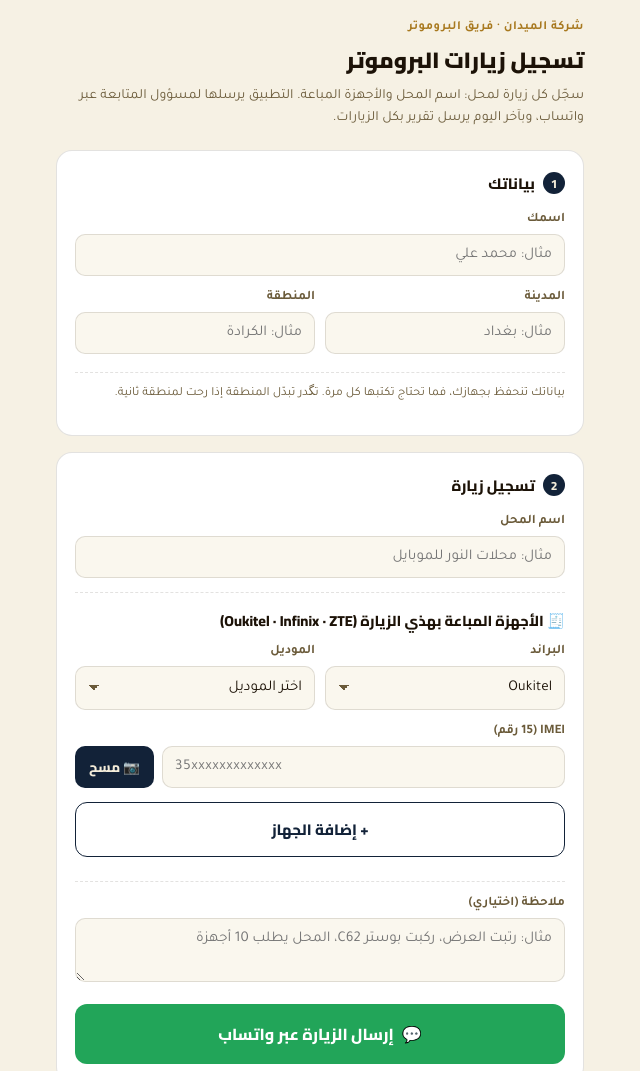
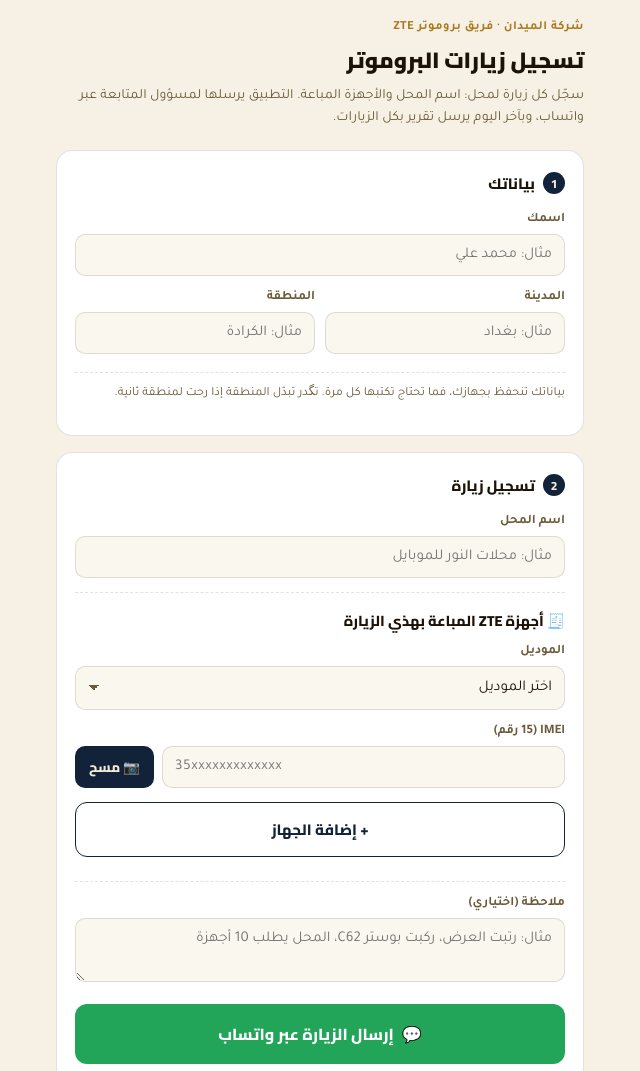
Before and after one commit to sarmadoct1978-ctrl/promoter-visits, a plain HTML site: page index.html in a window 1280 px wide. Shown: the top 1071 px of the page, without its empty margins (320-960 px from the left). Drawn offline with Linux system fonts and the light colour scheme.

Commit message:
Add files via upload

```diff
--- a/index.html
+++ b/index.html
@@ -144,7 +144,7 @@
   <button id="installBtn" type="button">تثبيت</button>
 </div>
 
-<p class="eyebrow">شركة الميدان · فريق البروموتر</p>
+<p class="eyebrow">شركة الميدان · فريق بروموتر ZTE</p>
 <h1>تسجيل زيارات البروموتر</h1>
 <p class="sub">سجّل كل زيارة لمحل: اسم المحل والأجهزة المباعة. التطبيق يرسلها لمسؤول المتابعة عبر واتساب، وبآخر اليوم يرسل تقرير بكل الزيارات.</p>
 
@@ -177,16 +177,11 @@
     </div>
   </div>
   <div class="sale-box show" id="saleBox" style="margin-top:14px;padding-top:14px;border-top:1px dashed var(--border);margin-bottom:14px;padding-bottom:14px;border-bottom:1px dashed var(--border);">
-    <h3>🧾 الأجهزة المباعة بهذي الزيارة (Oukitel · Infinix · ZTE)</h3>
-    <div class="row2">
-      <div class="field">
-        <label for="sBrand">البراند</label>
-        <select id="sBrand"></select>
-      </div>
-      <div class="field">
-        <label for="sModel">الموديل</label>
-        <select id="sModel"></select>
-      </div>
+    <h3>🧾 أجهزة ZTE المباعة بهذي الزيارة</h3>
+    <select id="sBrand" class="hidden" aria-hidden="true"></select>
+    <div class="field">
+      <label for="sModel">الموديل</label>
+      <select id="sModel"></select>
     </div>
     <div class="field hidden" id="sOtherWrap">
       <label for="sOther">اكتب الموديل</label>
@@ -307,13 +302,11 @@
   // ---------- sold devices (model + IMEI) ----------
   var OTHER = 'موديل ثاني';
   var BRANDS = {
-    'Oukitel': ["C62 128+4","C26 128+4","C26 128+6","C17 128+4","C59 Pro 256+8","C68 128+4","C68 Plus 128+4","C68 Plus 512+8","P1 Pro 512+8","Action 15 256+6","A5 Pro 256+3"],
-    'Infinix': ["Smart 10 64+3","Smart 10 128+4","Smart 10 Plus 128+8","Smart 20 64+4","Smart 20 128+4","Smart 20 256+4","Hot 60 Pro 256+8","Hot 60 Pro+ 256+8","Hot 70 256+4","Note 60 256+8","Note 60 Pro 5G 256+8","Note 60 Pro 5G 256+12","Note 60 Pro 5G Box 256+12","Note 60 Ultra 5G 512+12","Note Edge 5G 256+8","GT 50 Pro 256+12","GT 50 Pro 512+12","XPAD GT 256+8"],
-    'ZTE': ["Nubia A35E 64+2","Nubia A36 64+2","Nubia Neo5 Max 256+8","Nubia Neo5 GT 256+12","Nubia Neo5 GT 512+12"]
+    'ZTE': ["NUBIA A35E 64+2","NUBIA A36 64+2","NUBIA A57 128+4","NUBIA NEO5 GT 256+12","NUBIA NEO5 GT 512+12","NUBIA NEO5 MAX 256+8"]
   };
-  Object.keys(BRANDS).concat(['براند ثاني']).forEach(function (b) { var o = document.createElement('option'); o.textContent = b; $('sBrand').appendChild(o); });
+  Object.keys(BRANDS).forEach(function (b) { var o = document.createElement('option'); o.textContent = b; $('sBrand').appendChild(o); });
   function fillModels(keep) {
-    var b = $('sBrand').value, list = (BRANDS[b] || []).concat([OTHER]), sel = $('sModel');
+    var b = $('sBrand').value, list = (BRANDS[b] || []), sel = $('sModel');
     sel.innerHTML = '<option value="">اختر الموديل</option>' + list.map(function (m) { return '<option>' + m + '</option>'; }).join('');
     if (keep && list.indexOf(keep) >= 0) sel.value = keep;
     if (!BRANDS[b]) sel.value = OTHER;
@@ -321,7 +314,7 @@
   }
   $('sBrand').addEventListener('change', function () { sSet('midan_promo_brand', this.value); fillModels(); });
   $('sModel').addEventListener('change', function () { $('sOtherWrap').classList.toggle('hidden', this.value !== OTHER); });
-  var lb = sGet('midan_promo_brand'); if (lb) $('sBrand').value = lb;
+  $('sBrand').value = 'ZTE';
   fillModels(sGet('midan_promo_model'));
   function luhn(n) { var s = 0; for (var i = 0; i < 15; i++) { var d = +n[14 - i]; if (i % 2) { d *= 2; if (d > 9) d -= 9; } s += d; } return s % 10 === 0; }
   function allImeis() { return sJSON('midan_promo_imeis', []); }
--- a/sw.js
+++ b/sw.js
@@ -1,4 +1,4 @@
-const CACHE = 'midan-promoter-v7';
+const CACHE = 'midan-promoter-v8';
 const SHELL = ['./', './index.html', './manifest.webmanifest', './icon-192.png', './icon-512.png', './html5-qrcode.min.js'];
 self.addEventListener('install', (e) => { e.waitUntil(caches.open(CACHE).then((c) => c.addAll(SHELL)).catch(() => {})); self.skipWaiting(); });
 self.addEventListener('activate', (e) => { e.waitUntil(caches.keys().then((ks) => Promise.all(ks.filter((k) => k !== CACHE).map((k) => caches.delete(k))))); self.clients.claim(); });
```
Also changed, not shown: manifest.webmanifest.
